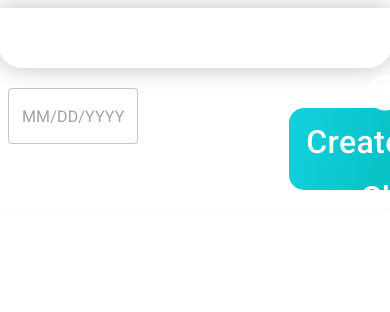
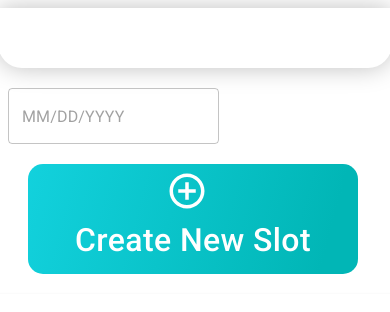
Before and after one commit to Zeyad-Amr/HealU, a React (Create React App) app in the folder client/: page / in a window 390 px wide. Shown: the top 312 px of the page. Built offline with nearby package versions, Linux system fonts and the light colour scheme.

Commit message:
"responsive button "

```diff
--- a/client/src/modules/clinics-portals/orthopedic/components/button/button.module.css
+++ b/client/src/modules/clinics-portals/orthopedic/components/button/button.module.css
@@ -6,7 +6,8 @@
   height: 82px;
   top: 7%;
   left: 35%;
-  /*margin-left: 850px;*/
+  flex-direction: column;
+  /* margin-left: 850px; */
   justify-content: center;
   align-items: center;
   border-radius: 15px;
@@ -20,7 +21,7 @@
   font-weight: 600;
   line-height: 38px;
   letter-spacing: 0em;
-  color: white;
+  color: rgb(255, 255, 255);
   text-transform: none;
 }
 
@@ -99,6 +100,8 @@
 @media (max-width: 500px) {
   .parent  {
      flex-direction: column;
+     height: auto; /* Adjust height for smaller screens */
+     position: static
   }
   .ButtonComponent {
     flex-direction: column;
--- a/client/src/modules/clinics-portals/orthopedic/pages/doctorSlot/doctorSlot.module.css
+++ b/client/src/modules/clinics-portals/orthopedic/pages/doctorSlot/doctorSlot.module.css
@@ -6,9 +6,16 @@
   .container {
     width: 100%;
     display: flex;
-  flex-direction: row;
-  justify-content: space-between;
+    position: relative;
+    flex-direction: column;
+    height: 82px;
+    left: 10%;
+    /* margin: 20px; */
   }
-  body {
-    overflow-x: hidden;
+  /* Add a media query for smaller screens */
+@media screen and (max-width: 600px) {
+  .container {
+    height: auto; /* Adjust height for smaller screens */
+     position: static
   }
+  }
--- a/client/src/modules/clinics-portals/orthopedic/pages/doctorSlot/doctorSlot.tsx
+++ b/client/src/modules/clinics-portals/orthopedic/pages/doctorSlot/doctorSlot.tsx
@@ -19,9 +19,9 @@ const DoctorsSlot = () => {
 
   return (
     <div className={ClassNames.mainContainer}>
-      <div className={ClassNames.container}>
+     < div className={ClassNames.container}>
         <DateComponent />
-        <div className={classes.parent}>
+        <div className={classes.parent} style={{ left:'70%' ,top:"-70%"  }}>
           <ButtonComponent
             onClick={handleButtonClick}
             text="Create New Slot"
@@ -30,9 +30,8 @@ const DoctorsSlot = () => {
             color="white"
             fontSize="32px"
           />
-        </div>
+          </div>
       </div>
-
       <SchedulesTable schedules={slots} />
       <AddSlotForm
         isFormVisible={isVisible}
@@ -46,7 +45,7 @@ const DoctorsSlot = () => {
         isIncluded={false}
         onAddSlot={true}
       />
-    </div>
+       </div>
   );
 };
 export default DoctorsSlot;
```
